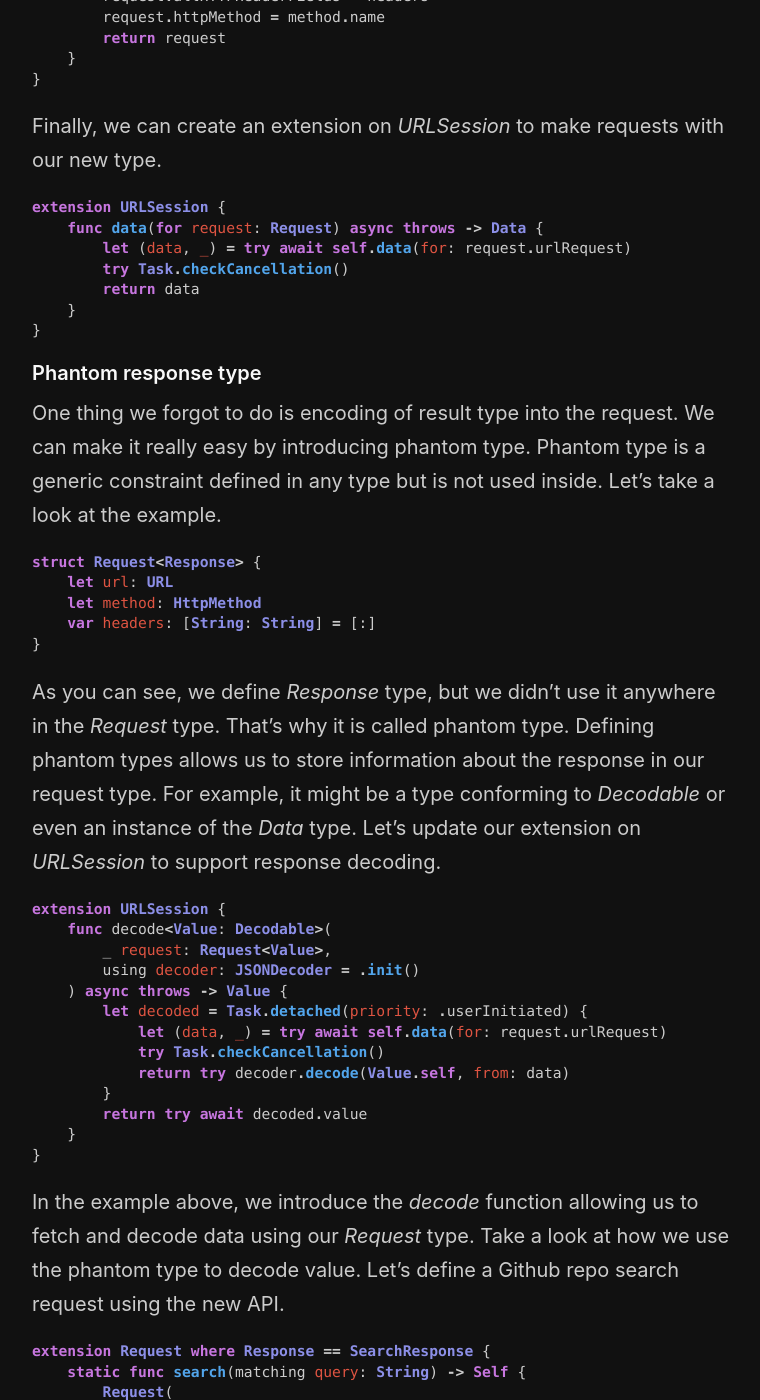
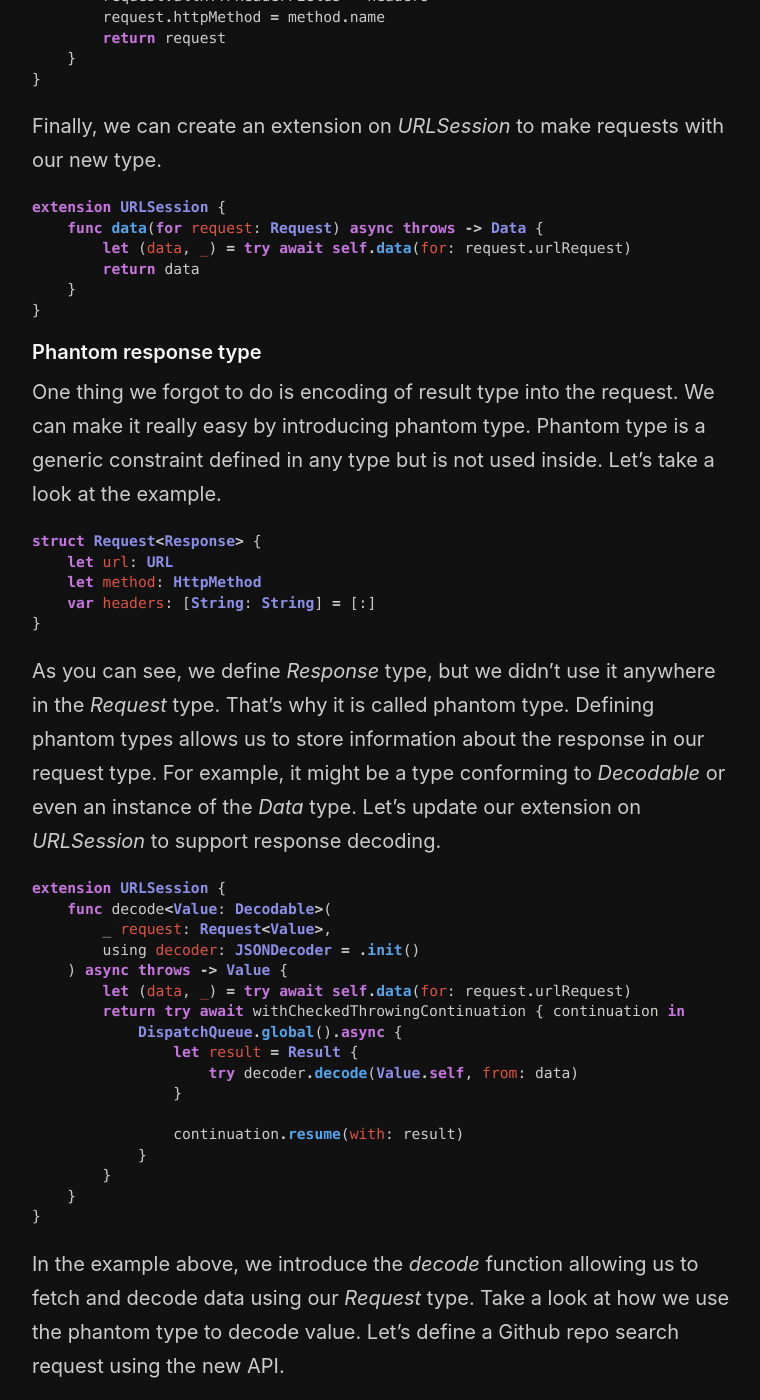
Before and after one commit to mecid/mecid.github.io, a Jekyll site: the page built from _posts/2021-02-10-building-type-safe-networking-in-swift.md, in a window 1280 px wide and 1400 px high, scrolled down 2967 px. Shown: the whole window, without its empty margins (258-1018 px from the left). Built offline with Jekyll 4.4.1, drawn with Linux system fonts in a browser that asks for light colours.

Commit message:
small improvements in networking post

````diff
--- a/_posts/2021-02-10-building-type-safe-networking-in-swift.md
+++ b/_posts/2021-02-10-building-type-safe-networking-in-swift.md
@@ -108,7 +108,6 @@ Finally, we can create an extension on *URLSession* to make requests with our ne
 extension URLSession {
     func data(for request: Request) async throws -> Data {
         let (data, _) = try await self.data(for: request.urlRequest)
-        try Task.checkCancellation()
         return data
     }
 }
@@ -133,12 +132,16 @@ extension URLSession {
         _ request: Request<Value>,
         using decoder: JSONDecoder = .init()
     ) async throws -> Value {
-        let decoded = Task.detached(priority: .userInitiated) {
-            let (data, _) = try await self.data(for: request.urlRequest)
-            try Task.checkCancellation()
-            return try decoder.decode(Value.self, from: data)
+        let (data, _) = try await self.data(for: request.urlRequest)
+        return try await withCheckedThrowingContinuation { continuation in
+            DispatchQueue.global().async {
+                let result = Result {
+                    try decoder.decode(Value.self, from: data)
+                }
+
+                continuation.resume(with: result)
+            }
         }
-        return try await decoded.value
     }
 }
 ```
````
